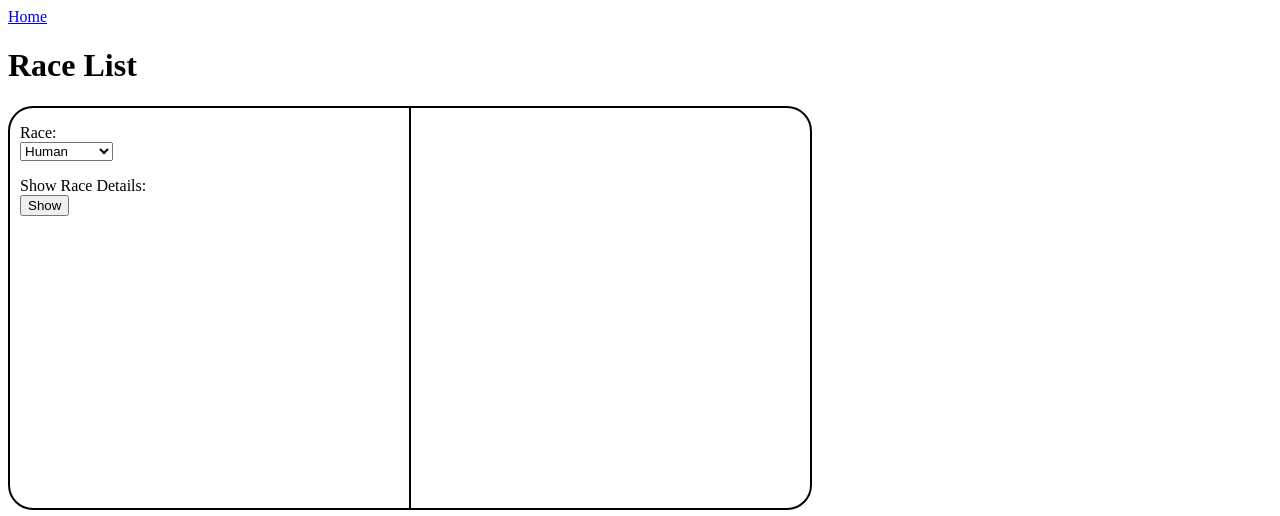
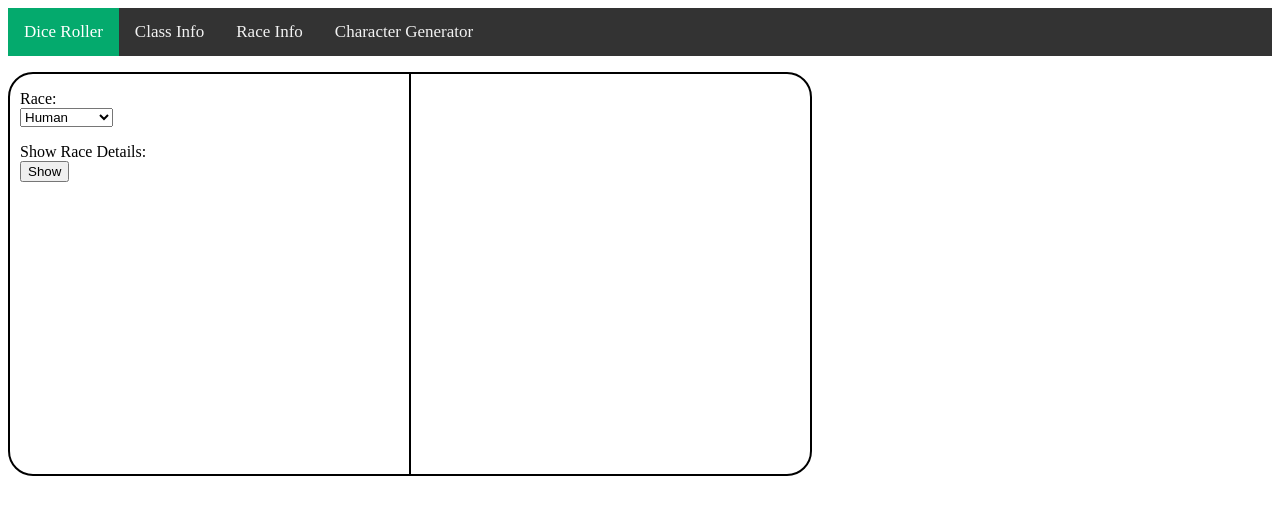
Before and after one commit to Fladolcetta/DnD, a Flask app: page /races in a window 1280 px wide. Shown: the top 516 px of the page. Run offline with Flask 3, Linux system fonts and the light colour scheme.

Commit message:
Top menu bar

```diff
--- a/main.py
+++ b/main.py
@@ -13,16 +13,7 @@ app = Flask(__name__)
 @app.route('/')
 def main() -> str:
     """ Main function. """
-    text_printer = TextPrinter()
-    links = {
-        "Roll": "/roll",
-        "Character": "/character",
-        "Race List": "/races",
-        "Class List": "/classes"
-    }
-
-    content = text_printer.print_home(links)
-    return render_template('blank.html', subtitle="Home", title="Home", content=content)
+    return roll()
 
 
 @app.route('/roll')
@@ -120,7 +111,6 @@ def load_left_right_page(left_content: str = "", right_content: str = "", title:
                               left_content=left_content,
                               right_content=right_content)
     return render_template('blank.html',
-                           title=title,
                            subtitle=title,
                            content=content,
                            style_content=style_content)
--- a/src/text_printer.py
+++ b/src/text_printer.py
@@ -55,11 +55,6 @@ class TextPrinter:
             self.bolded(f"{title}:")
             for _, value in sorted_data.items():
                 self.update_text_to_print(f" - {value}")
-
-    def print_links(self, links: dict) -> None:
-        """ Print the links. """
-        for key, value in links.items():
-            self.update_text_to_print(f"<a href='{value}'>{key}</a>")
 
     def print_single_value(self, value: Union[int, str], title: str) -> None:
         """ Print a single value. """
@@ -159,9 +154,3 @@ class TextPrinter:
         if die.critical_fail:
             self.update_text_to_print("Critical Fail!")
         return self.split_string(self.text_to_print)
-
-    def print_home(self, links: dict) -> str:
-        """ Print the home page. """
-        self.text_to_print = ""
-        self.print_links(links)
-        return self.split_string(self.text_to_print)
--- a/templates/blank.html
+++ b/templates/blank.html
@@ -8,10 +8,14 @@
 </head>
     {{ style_content|safe }}
     <body>
-        {% if subtitle != "Home" %}
-        <a href="/">Home</a>
-        {% endif %}
-        <h1>{{ title|safe }}</h1>
+        <div class="topnav">
+            <a class="active" href="/roll">Dice Roller</a>
+            <a href="/classes">Class Info</a>
+            <a href="/races">Race Info</a>
+            <a href="/character">Character Generator</a>
+        </div>
+        <p></p>
+        <p></p>
         {{ content|safe }}
     </body>
 </html>
--- a/templates/left_right_split_style.html
+++ b/templates/left_right_split_style.html
@@ -29,4 +29,27 @@
     input[type="number"] {
         width: 40px;
     }
+    .topnav {
+        overflow: hidden;
+        background-color: #333;
+    }
+
+    .topnav a {
+        float: left;
+        color: #f2f2f2;
+        text-align: center;
+        padding: 14px 16px;
+        text-decoration: none;
+        font-size: 17px;
+    }
+
+    .topnav a:hover {
+        background-color: #ddd;
+        color: black;
+    }
+
+    .topnav a.active {
+        background-color: #04AA6D;
+        color: white;
+    }
 </style>
```
Also changed, not shown: docs/code.md (+34 -5 lines), tests/test_text_printer.py (+0 -14 lines).
